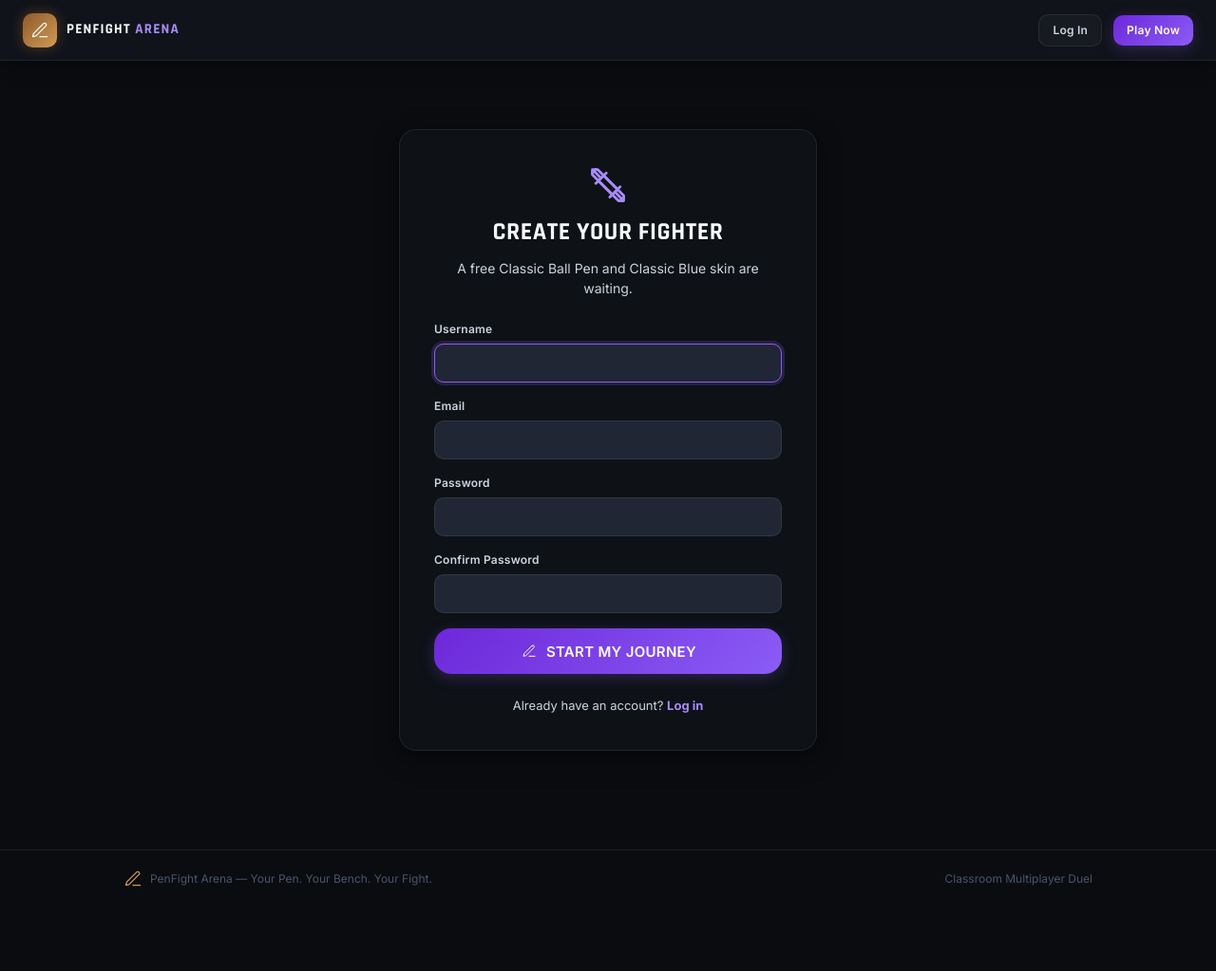
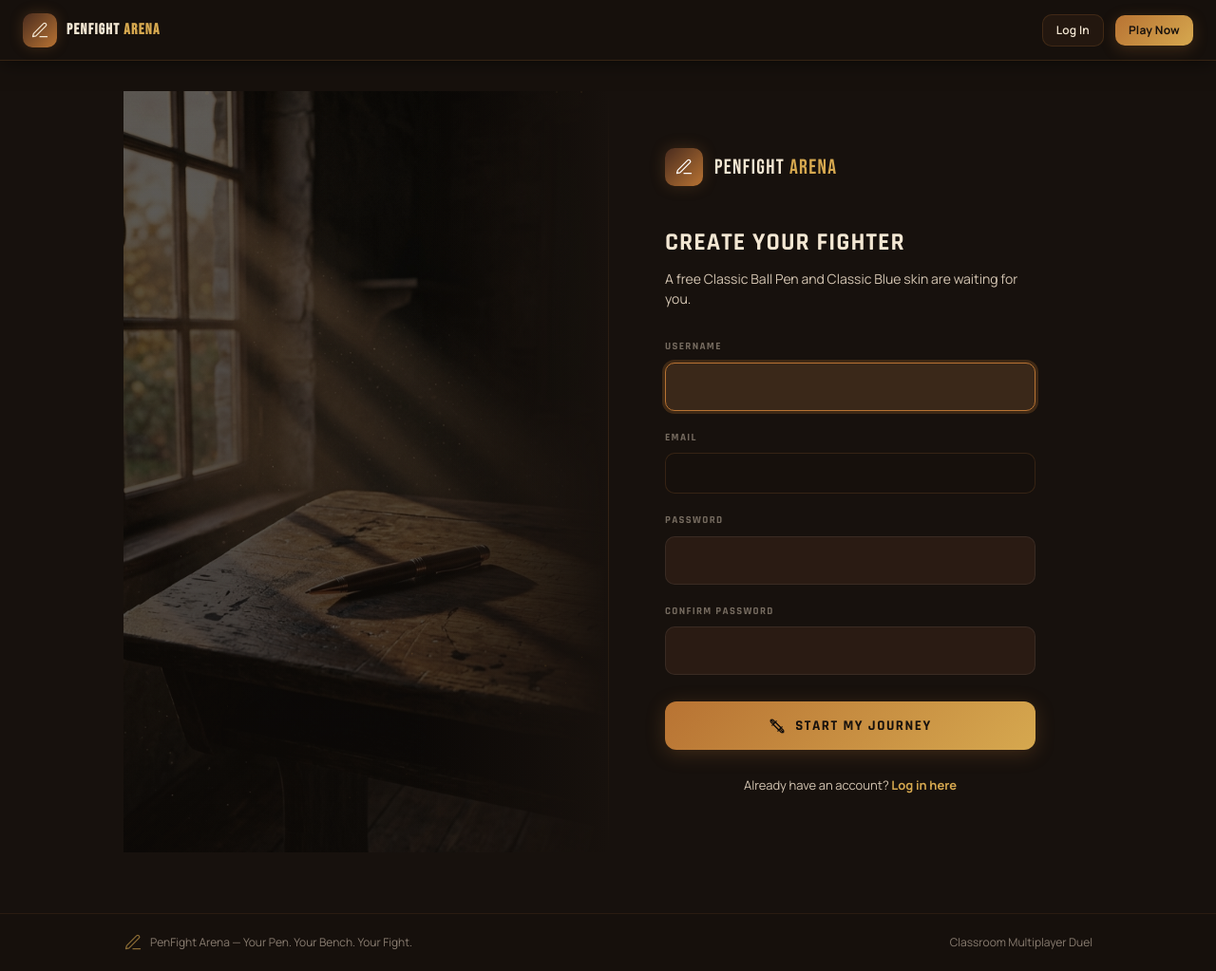
Before and after one commit to CODERYASH2909/Panfight-Arena, a Django app: page /accounts/signup/ in a window 1280 px wide. Shown: the whole page at 95% size. Before the commit the page ends 934 px from the top, so only its background shows below. Run offline with Django 4.2, Linux system fonts and the light colour scheme.

Commit message:
uiux changes

```diff
--- a/multiplayer/views.py
+++ b/multiplayer/views.py
@@ -159,7 +159,7 @@ def challenge_friend(request, username):
     room = PrivateRoom.objects.create(host=request.user, guest=friend, arena=arena, status=PrivateRoom.Status.READY)
     Notification.objects.create(
         user=friend, notif_type="challenge",
-        message=f"🔥 {request.user.username} challenged you to a PenFight!",
+        message=f"{request.user.username} challenged you to a PenFight!",
         link=f"/arena/room/{room.code}/",
     )
     messages.success(request, f"Challenge sent to {friend.username}!")
--- a/penfight/settings.py
+++ b/penfight/settings.py
@@ -12,7 +12,9 @@ BASE_DIR = Path(__file__).resolve().parent.parent
 env = environ.Env(
     DEBUG=(bool, True),
 )
-environ.Env.read_env(BASE_DIR / ".env")
+# Local project settings should take precedence over inherited shell values.
+# This keeps DEBUG=True in .env effective when running the development server.
+environ.Env.read_env(BASE_DIR / ".env", overwrite=True)
 
 SECRET_KEY = env("SECRET_KEY", default="dev-insecure-secret-key-change-me-in-prod")
 DEBUG = env.bool("DEBUG", default=True)
--- a/static/css/main.css
+++ b/static/css/main.css
@@ -1,41 +1,36 @@
-@import url('https://fonts.googleapis.com/css2?family=Inter:wght@400;500;600;700&family=Rajdhani:wght@600;700;800;900&family=Sora:wght@600;700;800&family=Space+Grotesk:wght@400;500;600;700&display=swap');
+@import url('https://fonts.googleapis.com/css2?family=Bebas+Neue&family=Inter:wght@400;500;600;700&family=Manrope:wght@400;500;600;700;800&family=Rajdhani:wght@600;700;800;900&family=Sora:wght@600;700;800&family=Space+Grotesk:wght@400;500;600;700&display=swap');
 
 /* ---------------------------------------------------------------- tokens */
 
 :root {
-  /* Commercial Charcoal + Classroom Palette */
-  --bg-void:      #0a0c10;
-  --bg-deep:      #12151c;
-  --bg-surface:   #181c26;
-  --bg-elevated:  #202634;
-  --bg-card:      #161a23;
+  /* Classroom Espresso & Vintage Desk Palette */
+  --bg-void:      #17110D;
+  --bg-deep:      #221711;
+  --bg-surface:   #2A1B13;
+  --bg-elevated:  #3A2819;
+  --bg-card:      #2A1B13;
 
   /* Classroom Wood Accents */
-  --wood-light:   #d49b54;
-  --wood-mid:     #8b5a2b;
-  --wood-dark:    #3d2613;
-  --wood-border:  rgba(184, 115, 51, 0.35);
-
-  /* Classroom Chalkboard Green */
-  --chalk-green:  #2d4a3e;
-  --chalk-dark:   #1b3328;
-  --chalk-light:  #48826c;
-
-  /* Primary Accent — Violet */
-  --violet:       #8b5cf6;
-  --violet-bright:#a78bfa;
-  --violet-deep:  #6d28d9;
-  --violet-glow:  rgba(139, 92, 246, 0.2);
+  --wood-light:   #D6A84F;
+  --wood-mid:     #B87333;
+  --wood-dark:    #4A2C1E;
+  --wood-border:  rgba(184, 115, 51, 0.25);
+
+  /* Primary Accent — Warm Copper & Brass */
+  --violet:       #B87333;
+  --violet-bright:#D6A84F;
+  --violet-deep:  #7A4B2D;
+  --violet-glow:  rgba(184, 115, 51, 0.25);
 
   /* Player Colors */
   --p1-blue:      #3b82f6;
   --p2-red:       #ef4444;
 
-  /* Reward Gold */
-  --gold:         #f59e0b;
-  --gold-bright:  #fbbf24;
-  --gold-deep:    #d97706;
-  --gold-glow:    rgba(245, 158, 11, 0.25);
+  /* Reward Gold / Brass */
+  --gold:         #D6A84F;
+  --gold-bright:  #F3E7D3;
+  --gold-deep:    #B87333;
+  --gold-glow:    rgba(214, 168, 79, 0.25);
 
   /* Semantic */
   --success:      #10b981;
@@ -43,16 +38,16 @@
   --warning:      #f59e0b;
 
   /* Text */
-  --text-primary: #f8fafc;
-  --text-secondary: #cbd5e1;
-  --text-muted:   #64748b;
-  --text-disabled:#475569;
+  --text-primary: #F3E7D3;
+  --text-secondary: #D4C5B2;
+  --text-muted:   #9A8875;
+  --text-disabled:#635345;
 
   /* Borders */
-  --border:       rgba(255, 255, 255, 0.08);
-  --border-hover: rgba(139, 92, 246, 0.4);
-  --border-active:rgba(139, 92, 246, 0.65);
-  --border-gold:  rgba(245, 158, 11, 0.45);
+  --border:       rgba(184, 115, 51, 0.2);
+  --border-hover: rgba(214, 168, 79, 0.45);
+  --border-active:rgba(214, 168, 79, 0.7);
+  --border-gold:  rgba(214, 168, 79, 0.4);
 
   /* Radius */
   --radius-sm:    6px;
@@ -62,14 +57,14 @@
 
   /* Shadows */
   --shadow-sm:    0 2px 8px rgba(0, 0, 0, 0.4);
-  --shadow-md:    0 8px 24px rgba(0, 0, 0, 0.5);
-  --shadow-lg:    0 16px 48px rgba(0, 0, 0, 0.7);
-  --shadow-violet:0 0 24px rgba(139, 92, 246, 0.25);
-  --shadow-gold:  0 0 24px rgba(245, 158, 11, 0.25);
+  --shadow-md:    0 8px 32px rgba(0, 0, 0, 0.6);
+  --shadow-lg:    0 16px 48px rgba(0, 0, 0, 0.8);
+  --shadow-violet:0 0 24px rgba(184, 115, 51, 0.25);
+  --shadow-gold:  0 0 24px rgba(214, 168, 79, 0.25);
 
   /* Typography */
-  --font-display: "Rajdhani", "Sora", system-ui, sans-serif;
-  --font-body:    "Inter", "Space Grotesk", system-ui, sans-serif;
+  --font-display: 'Bebas Neue', 'Rajdhani', system-ui, sans-serif;
+  --font-body:    'Manrope', 'Inter', system-ui, sans-serif;
 
   /* Navbar height */
   --nav-h:        64px;
@@ -94,8 +89,8 @@ html, body {
 
 body {
   background-image:
-    radial-gradient(ellipse at 15% 0%, rgba(139, 92, 246, 0.07), transparent 50%),
-    radial-gradient(ellipse at 85% 100%, rgba(56, 189, 248, 0.04), transparent 50%);
+    radial-gradient(ellipse at 15% 0%, rgba(184, 115, 51, 0.1), transparent 60%),
+    radial-gradient(ellipse at 85% 100%, rgba(214, 168, 79, 0.05), transparent 60%);
   background-attachment: fixed;
 }
 
@@ -132,11 +127,11 @@ button { font-family: inherit; cursor: pointer; }
   top: 0;
   z-index: 500;
   height: var(--nav-h);
-  background: rgba(18, 21, 28, 0.92);
-  backdrop-filter: blur(16px);
-  -webkit-backdrop-filter: blur(16px);
+  background: rgba(23, 17, 13, 0.88);
+  backdrop-filter: blur(20px);
+  -webkit-backdrop-filter: blur(20px);
   border-bottom: 1px solid var(--border);
-  box-shadow: 0 4px 20px rgba(0, 0, 0, 0.4);
+  box-shadow: 0 4px 24px rgba(0, 0, 0, 0.6);
 }
 
 .pf-nav-container {
@@ -160,21 +155,21 @@ button { font-family: inherit; cursor: pointer; }
 .pf-brand-mark {
   width: 36px; height: 36px;
   border-radius: var(--radius-md);
-  background: linear-gradient(135deg, var(--wood-mid), var(--wood-light));
+  background: linear-gradient(135deg, var(--wood-dark), var(--wood-mid));
   display: flex; align-items: center; justify-content: center;
-  color: white;
-  box-shadow: 0 0 14px rgba(184, 115, 51, 0.4);
+  color: var(--gold-bright);
+  box-shadow: 0 0 14px rgba(184, 115, 51, 0.35);
 }
 .pf-brand-mark svg { width: 20px; height: 20px; }
 .pf-brand-text {
   font-family: var(--font-display);
   font-weight: 900;
-  font-size: 15px;
+  font-size: 16px;
   letter-spacing: 0.08em;
   color: var(--text-primary);
 }
 .pf-brand-text span {
-  color: var(--violet-bright);
+  color: var(--brass);
 }
 
 .pf-nav-links {
@@ -626,42 +621,44 @@ svg {
 .pf-btn:active { transform: scale(0.97); }
 
 .pf-btn-primary {
-  background: linear-gradient(135deg, var(--violet-deep), var(--violet));
+  background: linear-gradient(135deg, var(--wood-mid), var(--wood-light));
+  color: var(--bg-void);
+  font-weight: 700;
+  box-shadow: 0 4px 16px var(--copper-glow), inset 0 1px 0 rgba(255,255,255,0.2);
+}
+.pf-btn-primary:hover {
+  filter: brightness(1.1);
+  box-shadow: 0 6px 24px rgba(184, 115, 51, 0.45), inset 0 1px 0 rgba(255,255,255,0.2);
+}
+
+.pf-btn-blue {
+  background: linear-gradient(135deg, #1d4ed8, #3b82f6);
   color: white;
-  box-shadow: 0 4px 16px rgba(139, 92, 246, 0.25);
-}
-.pf-btn-primary:hover {
+  box-shadow: 0 4px 16px rgba(59, 130, 246, 0.25);
+}
+.pf-btn-blue:hover { filter: brightness(1.1); }
+
+.pf-btn-gold {
+  background: linear-gradient(135deg, var(--wood-mid), var(--gold));
+  color: var(--bg-void);
+  font-weight: 700;
+  border: 1px solid var(--border-gold);
+  box-shadow: 0 4px 16px var(--gold-glow);
+}
+.pf-btn-gold:hover {
   filter: brightness(1.12);
-  box-shadow: 0 6px 24px rgba(139, 92, 246, 0.35);
-}
-
-.pf-btn-blue {
-  background: linear-gradient(135deg, var(--blue-deep), var(--blue));
-  color: white;
-  box-shadow: 0 4px 16px rgba(56, 189, 248, 0.2);
-}
-.pf-btn-blue:hover { filter: brightness(1.1); }
-
-.pf-btn-gold {
-  background: var(--bg-elevated);
-  color: var(--gold);
-  border: 1px solid var(--border-gold);
-  box-shadow: 0 4px 16px rgba(244, 201, 93, 0.1);
-}
-.pf-btn-gold:hover {
-  background: rgba(244, 201, 93, 0.08);
-  box-shadow: var(--shadow-gold);
+  box-shadow: 0 6px 24px rgba(214, 168, 79, 0.4);
 }
 
 .pf-btn-ghost {
-  background: rgba(255, 255, 255, 0.03);
-  color: var(--text-secondary);
+  background: rgba(184, 115, 51, 0.08);
+  color: var(--text-primary);
   border: 1px solid var(--border);
 }
 .pf-btn-ghost:hover {
-  background: rgba(255, 255, 255, 0.06);
-  border-color: rgba(255, 255, 255, 0.12);
-  color: var(--text-primary);
+  background: rgba(184, 115, 51, 0.18);
+  border-color: var(--wood-mid);
+  color: var(--wood-light);
 }
 
 .pf-btn-danger {
@@ -677,10 +674,11 @@ svg {
 /* ---------------------------------------------------------------- panels / cards */
 
 .pf-glass {
-  background: rgba(17, 20, 27, 0.7);
+  background: rgba(42, 27, 19, 0.65);
   border: 1px solid var(--border);
   border-radius: var(--radius-xl);
-  backdrop-filter: blur(8px);
+  backdrop-filter: blur(12px);
+  -webkit-backdrop-filter: blur(12px);
   box-shadow: var(--shadow-md);
 }
 
@@ -946,7 +944,7 @@ input[type="search"], select, textarea {
   width: 100%;
   padding: 11px 14px;
   border-radius: var(--radius-md);
-  background: var(--bg-elevated);
+  background: rgba(23, 17, 13, 0.8);
   border: 1px solid var(--border);
   color: var(--text-primary);
   font-size: 14px;
--- a/static/js/battle_ai.js
+++ b/static/js/battle_ai.js
@@ -25,7 +25,7 @@
   document.getElementById("hud-p1-rank").textContent = `RANK: ${config.player1.rank || "ROOKIE"}`;
 
   document.getElementById("hud-p2-name").textContent = aiName;
-  document.getElementById("hud-p2-avatar").textContent = "🤖";
+  document.getElementById("hud-p2-avatar").textContent = "AI";
   document.getElementById("hud-p2-rank").textContent = `RANK: ${aiRank}`;
 
   // Add AI indicator style to p2 card
--- a/templates/game/battle_ai.html
+++ b/templates/game/battle_ai.html
@@ -372,7 +372,7 @@
   <!-- Top-Right Player 2 HUD Card (AI) -->
   <div class="pf-ref-hud-card p2" id="hud-p2">
     <div class="pf-ref-player-header">
-      <div class="pf-ref-avatar" id="hud-p2-avatar">🤖</div>
+      <div class="pf-ref-avatar" id="hud-p2-avatar">AI</div>
       <div class="pf-ref-meta">
         <div class="pf-ref-name" id="hud-p2-name">AI OPPONENT</div>
         <div class="pf-ref-rank" id="hud-p2-rank">RANK: APPRENTICE</div>
--- a/templates/registration/signup.html
+++ b/templates/registration/signup.html
@@ -1,43 +1,143 @@
 {% extends "base.html" %}
+{% load static %}
 {% block title %}Create Your Fighter — PenFight Arena{% endblock %}
+
+{% block extra_css %}
+<link rel="stylesheet" href="{% static 'css/landing.css' %}?v=2.0">
+{% endblock %}
+
 {% block content %}
-<div style="max-width:440px; margin:40px auto;">
-  <div class="pf-glass" style="padding:36px;">
-    <div class="pf-center pf-mb-24">
-      <div class="pf-icon-lg" style="color:var(--violet-bright); width:44px; height:44px; margin:0 auto;"><svg><use href="#icon-swords"></use></svg></div>
-      <h2 class="pf-mt-8" style="font-family:var(--font-display); font-size:26px; font-weight:800;">CREATE YOUR FIGHTER</h2>
-      <p class="pf-muted pf-mt-8">A free Classic Ball Pen and Classic Blue skin are waiting.</p>
+<div class="pfa-login-layout">
+
+  <!-- ========== LEFT — Cinematic Classroom Visual ========== -->
+  <div class="pfa-login-visual">
+    <div class="pfa-login-visual-inner">
+      <img src="{% static 'images/login_classroom_bg.png' %}" alt="" id="pfa-login-img">
     </div>
-    <form method="post">
+    <div class="pfa-login-visual-overlay"></div>
+    <div class="pfa-login-dust" id="pfa-login-dust"></div>
+  </div>
+
+  <!-- ========== RIGHT — Signup Panel ========== -->
+  <div class="pfa-login-panel">
+    <div class="pfa-login-card">
+
+      <!-- Logo -->
+      <div class="pfa-login-logo">
+        <div class="pfa-login-logo-mark">
+          <svg><use href="#icon-pen"></use></svg>
+        </div>
+        <div class="pfa-login-logo-text">
+          PENFIGHT <em>ARENA</em>
+        </div>
+      </div>
+
+      <!-- Heading -->
+      <h2 class="pfa-login-heading">Create Your Fighter</h2>
+      <p class="pfa-login-sub">A free Classic Ball Pen and Classic Blue skin are waiting for you.</p>
+
+      <!-- Form -->
+      <form method="post" class="pfa-login-form">
         {% csrf_token %}
-      <div class="pf-field">
-        <label class="pf-label">Username</label>
+
+        <div class="pfa-field">
+          <label class="pfa-field-label" for="id_username">Username</label>
           {{ form.username }}
           {% for e in form.username.errors %}<p style="color:var(--error); font-size:12px; margin-top:4px;">{{ e }}</p>{% endfor %}
         </div>
-      <div class="pf-field">
-        <label class="pf-label">Email</label>
+
+        <div class="pfa-field">
+          <label class="pfa-field-label" for="id_email">Email</label>
           {{ form.email }}
           {% for e in form.email.errors %}<p style="color:var(--error); font-size:12px; margin-top:4px;">{{ e }}</p>{% endfor %}
         </div>
-      <div class="pf-field">
-        <label class="pf-label">Password</label>
+
+        <div class="pfa-field">
+          <label class="pfa-field-label" for="id_password1">Password</label>
           {{ form.password1 }}
           {% for e in form.password1.errors %}<p style="color:var(--error); font-size:12px; margin-top:4px;">{{ e }}</p>{% endfor %}
         </div>
-      <div class="pf-field">
-        <label class="pf-label">Confirm Password</label>
+
+        <div class="pfa-field">
+          <label class="pfa-field-label" for="id_password2">Confirm Password</label>
           {{ form.password2 }}
           {% for e in form.password2.errors %}<p style="color:var(--error); font-size:12px; margin-top:4px;">{{ e }}</p>{% endfor %}
         </div>
-      <button type="submit" class="pf-btn pf-btn-primary pf-btn-block pf-btn-lg">
-        <span class="pf-icon"><svg><use href="#icon-pen"></use></svg></span>
+
+        <button type="submit" class="pfa-login-btn" id="btn-create-fighter">
+          <svg><use href="#icon-swords"></use></svg>
           <span>START MY JOURNEY</span>
         </button>
       </form>
-    <p class="pf-center pf-muted pf-mt-24" style="font-size:13px;">
-      Already have an account? <a href="{% url 'accounts:login' %}" style="color:var(--violet-bright); font-weight:700;">Log in</a>
-    </p>
+
+      <!-- Secondary Links -->
+      <div class="pfa-login-links">
+        Already have an account? <a href="{% url 'accounts:login' %}">Log in here</a>
+      </div>
+
     </div>
   </div>
+
+</div>
 {% endblock %}
+
+{% block extra_js %}
+<script>
+(function() {
+  'use strict';
+
+  // --- Add body class ---
+  document.body.classList.add('page-login');
+
+  // --- Image load reveal ---
+  const loginImg = document.getElementById('pfa-login-img');
+  if (loginImg) {
+    if (loginImg.complete) {
+      loginImg.classList.add('loaded');
+    } else {
+      loginImg.addEventListener('load', function() {
+        this.classList.add('loaded');
+      });
+    }
+  }
+
+  // --- Dust particles on visual ---
+  const dustContainer = document.getElementById('pfa-login-dust');
+  if (dustContainer) {
+    for (let i = 0; i < 15; i++) {
+      const d = document.createElement('div');
+      d.className = 'pfa-dust';
+      const size = 1.5 + Math.random() * 2.5;
+      d.style.width = size + 'px';
+      d.style.height = size + 'px';
+      d.style.left = Math.random() * 100 + '%';
+      d.style.animationDuration = (10 + Math.random() * 14) + 's';
+      d.style.animationDelay = (Math.random() * 8) + 's';
+      d.style.opacity = 0.15 + Math.random() * 0.2;
+      dustContainer.appendChild(d);
+    }
+  }
+
+  // --- Subtle parallax ---
+  const visualInner = document.querySelector('.pfa-login-visual-inner');
+  if (visualInner && window.innerWidth > 768) {
+    document.addEventListener('mousemove', function(e) {
+      const x = (e.clientX / window.innerWidth - 0.5) * 8;
+      const y = (e.clientY / window.innerHeight - 0.5) * 8;
+      visualInner.style.transform = 'translate(' + (-x) + 'px, ' + (-y) + 'px)';
+    });
+  }
+
+  // --- Focus effects on inputs ---
+  document.querySelectorAll('.pfa-field input').forEach(function(input) {
+    input.addEventListener('focus', function() {
+      this.parentElement.classList.add('focused');
+    });
+    input.addEventListener('blur', function() {
+      this.parentElement.classList.remove('focused');
+    });
+  });
+
+})();
+</script>
+{% endblock %}
--- a/templates/store/store.html
+++ b/templates/store/store.html
@@ -145,7 +145,7 @@
 <!-- Fullscreen Cinematic Preview Modal -->
 <div class="pf-modal-backdrop" id="preview-modal">
   <div class="pf-modal-box">
-    <button class="pf-modal-close" onclick="closePreviewModal()">✕</button>
+    <button class="pf-modal-close" onclick="closePreviewModal()"><svg class="pf-icon"><use href="#icon-x"></use></svg></button>
 
     <div class="pf-grid pf-grid-2" style="align-items:center;">
       <!-- Hero Stage -->
@@ -266,7 +266,7 @@
     container.innerHTML = PenVisuals.renderSVG(key, { width: 380, height: 110 });
     nameEl.textContent = name;
     descEl.textContent = desc || "Authentic ball pen cosmetic skin for PenFight Arena.";
-    priceEl.textContent = price > 0 ? `🪙 ${price} PP` : 'FREE';
+    priceEl.textContent = price > 0 ? `${price} PP` : 'FREE';
 
     badgeEl.textContent = rarity.toUpperCase();
     badgeEl.className = `pf-badge pf-badge-${rarity}`;
@@ -279,7 +279,7 @@
       actionEl.innerHTML = `
         <form method="post" action="/store/buy/${skinId}/">
           {% csrf_token %}
-          <button class="pf-btn pf-btn-gold" ${disabled}>BUY FOR 🪙 ${price} PP</button>
+          <button class="pf-btn pf-btn-gold" ${disabled}>BUY FOR ${price} PP</button>
         </form>
       `;
     }
```
Also changed, not shown: other parts of static/css/main.css (+14 -14 lines). Lines whose indentation alone changed are shown as unchanged.
